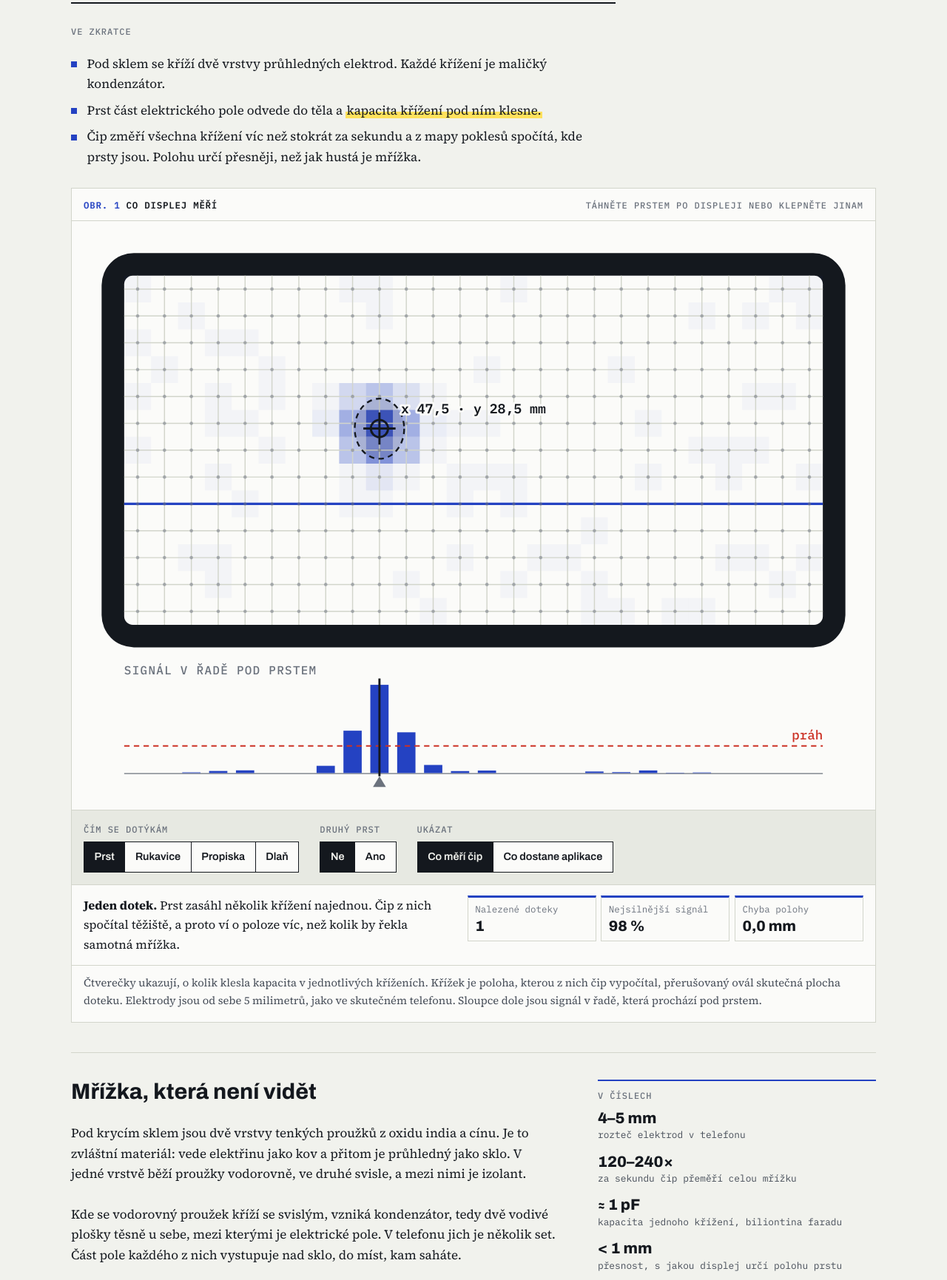
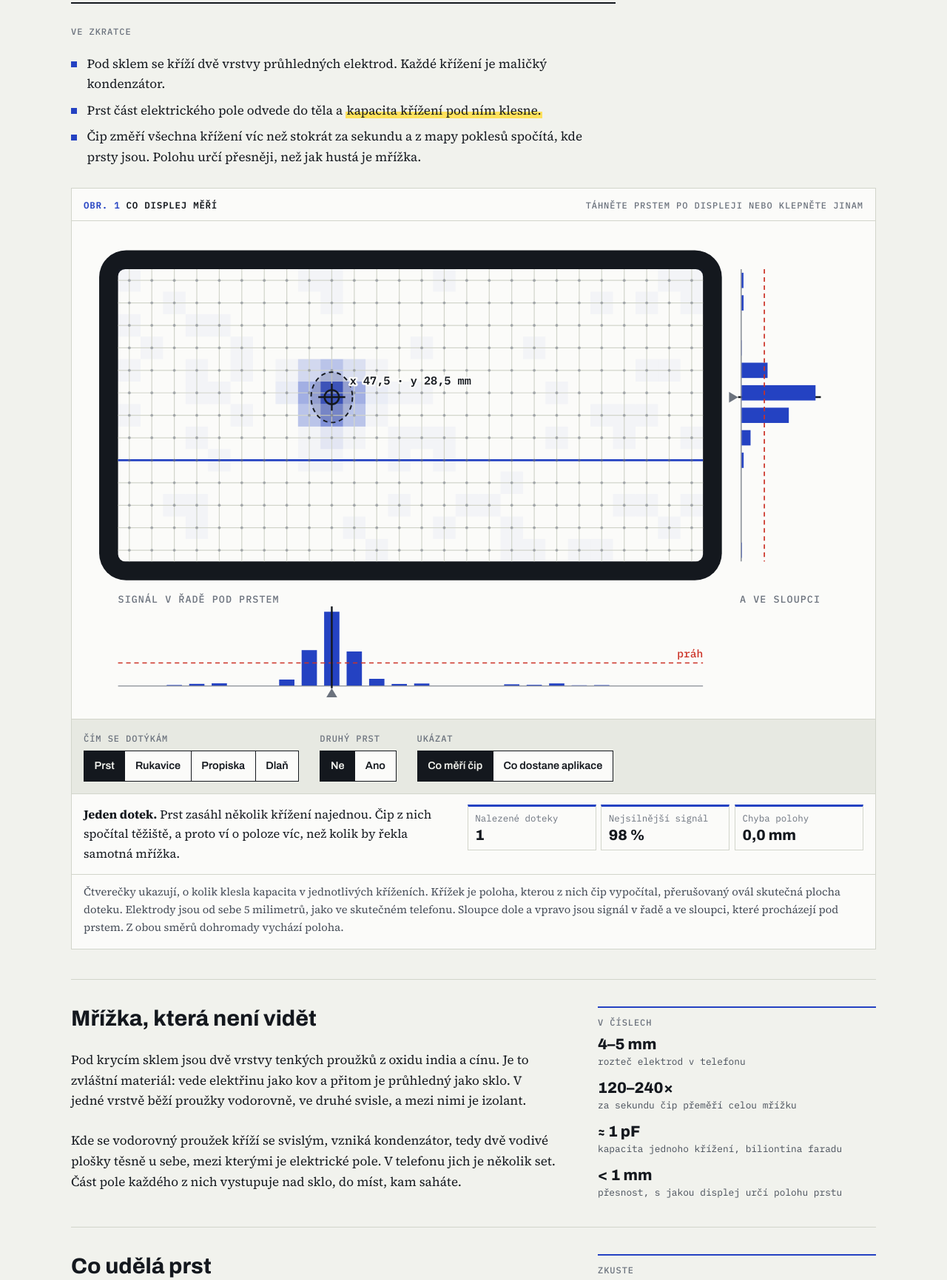
Before and after one commit to jvaclavik/jak-veci-funguji, a plain HTML site: page dotykovy-displej/index.html in a window 1280 px wide. Shown: the part 408-2139 px from the top of the page at 74% size. Drawn offline with Linux system fonts and the light colour scheme.

Commit message:
Dotykový displej: oprava tažení prstu a boční graf signálu
Křížek vypočtené polohy ležel nad úchytem prstu a při každém
překreslení zachytával stisk, takže tažení ze středu prstu nešlo.
Nově stisk propouští. Přibyl graf signálu ve sloupci pod prstem.

```diff
--- a/dotykovy-displej/index.html
+++ b/dotykovy-displej/index.html
@@ -79,7 +79,7 @@
         <span class="label">Táhněte prstem po displeji nebo klepněte jinam</span>
       </div>
       <div class="fig-stage">
-        <svg id="panel" viewBox="0 0 720 520" role="img" aria-label="Telefon naležato s mřížkou elektrod, mapou signálu pod prstem a grafem signálu v jedné řadě"></svg>
+        <svg id="panel" viewBox="0 0 860 520" role="img" aria-label="Telefon naležato s mřížkou elektrod, mapou signálu pod prstem a grafem signálu v jedné řadě"></svg>
       </div>
       <div class="fig-controls">
         <div class="ctl">
@@ -114,7 +114,7 @@
           <li><span class="n">Chyba polohy</span><span class="v" id="st-err"></span></li>
         </ul>
       </div>
-      <figcaption class="fig-caption">Čtverečky ukazují, o kolik klesla kapacita v jednotlivých kříženích. Křížek je poloha, kterou z nich čip vypočítal, přerušovaný ovál skutečná plocha doteku. Elektrody jsou od sebe 5 milimetrů, jako ve skutečném telefonu. Sloupce dole jsou signál v řadě, která prochází pod prstem.</figcaption>
+      <figcaption class="fig-caption">Čtverečky ukazují, o kolik klesla kapacita v jednotlivých kříženích. Křížek je poloha, kterou z nich čip vypočítal, přerušovaný ovál skutečná plocha doteku. Elektrody jsou od sebe 5 milimetrů, jako ve skutečném telefonu. Sloupce dole a vpravo jsou signál v řadě a ve sloupci, které procházejí pod prstem. Z obou směrů dohromady vychází poloha.</figcaption>
     </figure>
 
     <section class="sec" aria-labelledby="h-mrizka">
@@ -168,7 +168,7 @@
       </div>
       <aside class="note" aria-label="Poznámka na okraj">
         <span class="label">Zkuste</span>
-        <p>Táhněte prstem pomalu vodorovně a sledujte sloupce dole. Přelévají se z jednoho do druhého plynule a značka vypočtené polohy jede s prstem, i když je mezi dvěma elektrodami.</p>
+        <p>Táhněte prstem pomalu vodorovně a sledujte sloupce dole. Přelévají se z jednoho do druhého plynule a značka vypočtené polohy jede s prstem, i když je mezi dvěma elektrodami. Při tažení svisle dělají totéž sloupce vpravo.</p>
       </aside>
     </section>
 
@@ -291,7 +291,7 @@
             const w = Math.max(0, at(i + di, j + dj) - 0.06);
             sw += w; sx += w * (i + di + 0.5) * PITCH; sy += w * (j + dj + 0.5) * PITCH;
           }
-          touches.push({ x: sx / sw, y: sy / sw, row: j });
+          touches.push({ x: sx / sw, y: sy / sw, row: j, col: i });
         });
       }
       return { touches, palm };
@@ -318,7 +318,7 @@
       el("circle", { r: 32, class: "focus-ring" }, g);
       return { g, shape, handle };
     });
-    const hitsG = el("g", {}, svg);
+    const hitsG = el("g", { "pointer-events": "none" }, svg);
 
     // graf signálu v jedné řadě, zarovnaný pod sloupce elektrod
     const BASE = 500, BAR_H = 84;
@@ -328,7 +328,15 @@
     for (let i = 0; i < COLS; i++) bars.push(el("rect", { x: X(i * PITCH) + 4, width: PITCH * U - 8, class: "bar" }, svg));
     el("line", { x1: SX, y1: BASE - BAR_H * THRESH, x2: SX + W_MM * U, y2: BASE - BAR_H * THRESH, class: "thresh" }, svg);
     el("text", { x: SX + W_MM * U, y: BASE - BAR_H * THRESH - 6, "text-anchor": "end", class: "cap red" }, svg).textContent = "práh";
-    const marksG = el("g", {}, svg);
+    const marksG = el("g", { "pointer-events": "none" }, svg);
+
+    // totéž z boku: signál ve sloupci, zarovnaný vedle řad elektrod
+    const SIDE = 728, SIDE_W = 84;
+    el("text", { x: SIDE - 2, y: 408, class: "cap" }, svg).textContent = "A VE SLOUPCI";
+    el("line", { x1: SIDE - 0.5, y1: SY, x2: SIDE - 0.5, y2: SY + H_MM * U, class: "bar-base" }, svg);
+    const sideBars = [];
+    for (let j = 0; j < ROWS; j++) sideBars.push(el("rect", { x: SIDE, y: Y(j * PITCH) + 4, height: PITCH * U - 8, class: "bar" }, svg));
+    el("line", { x1: SIDE + SIDE_W * THRESH, y1: SY, x2: SIDE + SIDE_W * THRESH, y2: SY + H_MM * U, class: "thresh" }, svg);
 
     /* ---------- výpis ---------- */
     const fmt1 = new Intl.NumberFormat("cs-CZ", { minimumFractionDigits: 1, maximumFractionDigits: 1 });
@@ -383,6 +391,12 @@
       marksG.textContent = "";
       active().forEach((f) => el("path", { d: `M${X(f.x).toFixed(1)} ${BASE + 3} l6 10 h-12 Z`, class: "mark-true" }, marksG));
       found.touches.filter((t) => Math.abs(t.row - row) <= 2).forEach((t) => el("line", { x1: X(t.x).toFixed(1), y1: BASE - BAR_H - 4, x2: X(t.x).toFixed(1), y2: BASE + 3, class: "mark-calc" }, marksG));
+
+      // sloupec s nejsilnějším signálem
+      const col = peak > 0.08 ? peakAt % COLS : Math.max(0, Math.min(COLS - 1, Math.floor(s.fingers[0].x / PITCH)));
+      sideBars.forEach((b, j) => b.setAttribute("width", (Math.max(0, Math.min(1.1, signal[j * COLS + col])) * SIDE_W).toFixed(1)));
+      active().forEach((f) => el("path", { d: `M${SIDE - 4} ${Y(f.y).toFixed(1)} l-10 -6 v12 Z`, class: "mark-true" }, marksG));
+      found.touches.filter((t) => Math.abs(t.col - col) <= 2).forEach((t) => el("line", { x1: SIDE - 4, y1: Y(t.y).toFixed(1), x2: SIDE + SIDE_W + 4, y2: Y(t.y).toFixed(1), class: "mark-calc" }, marksG));
 
       // čísla a věta o stavu
       let err = null;
```
